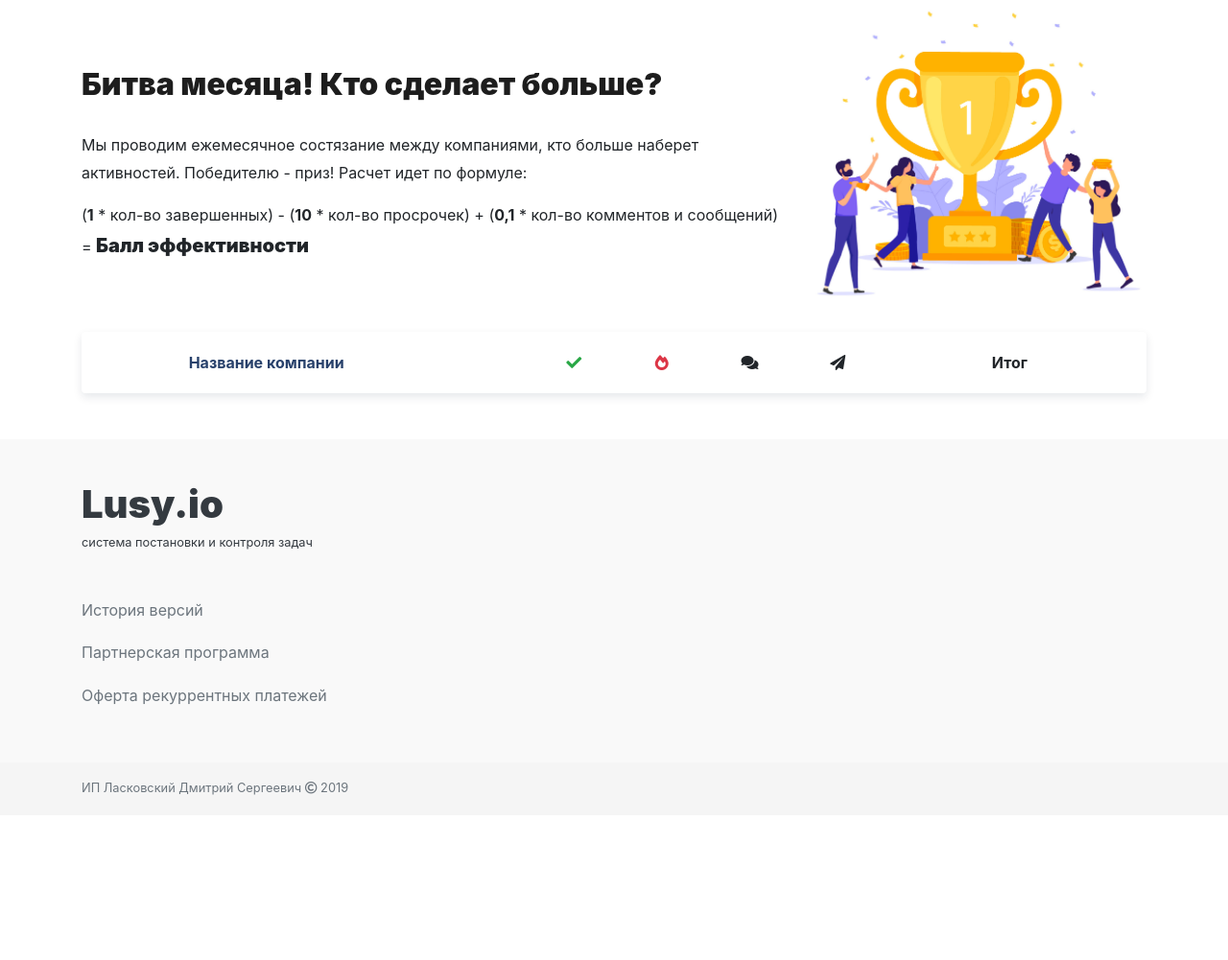
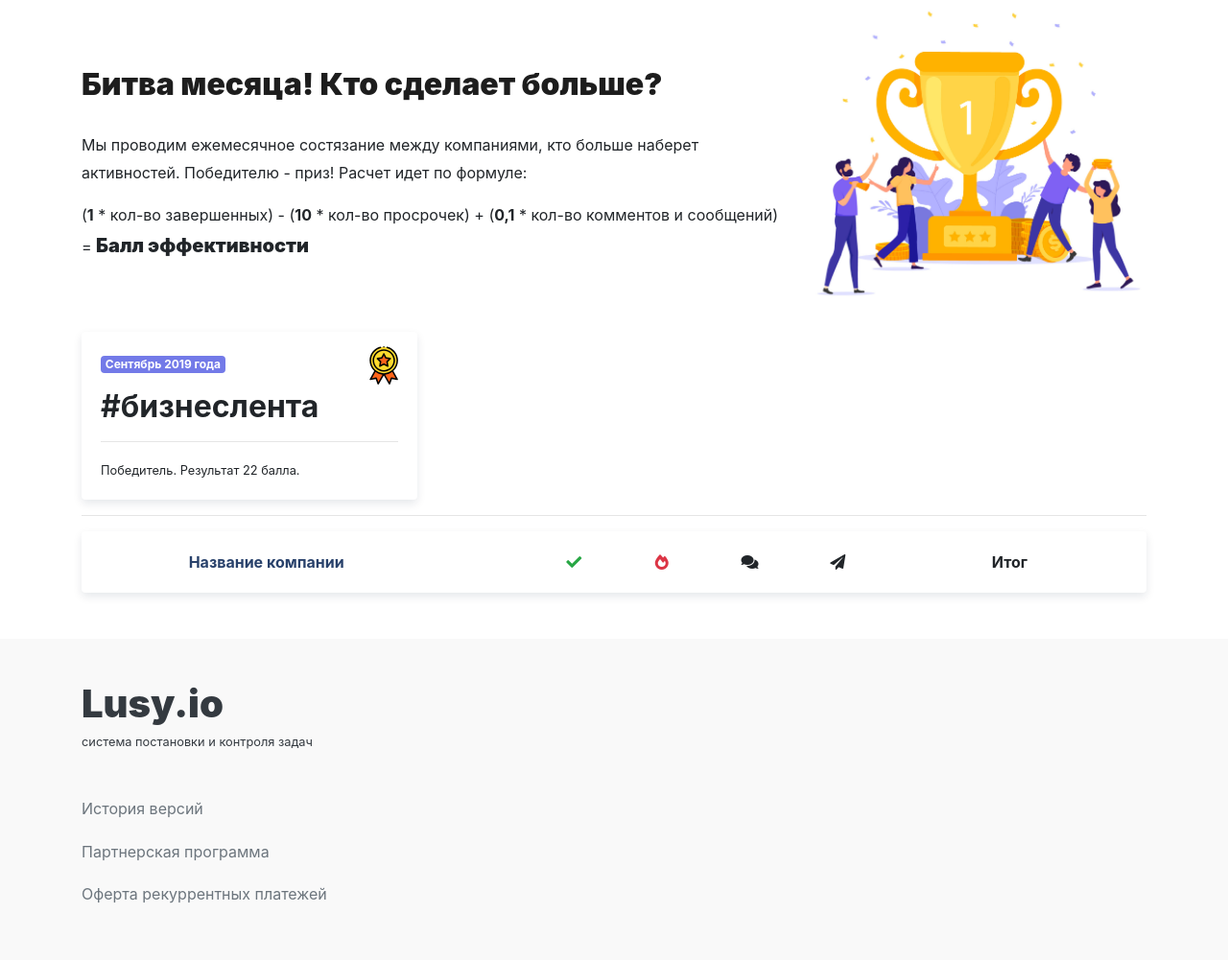
Before and after one commit to lusyio/lusypublic, a PHP site: template app/views/chart/index.php in a window 1280 px wide. Shown: the part 94-1095 px from the top of the page at 96% size. Before the commit the page ends 923 px from the top, so only its background shows below. Run offline with PHP 8.4, Linux system fonts and the light colour scheme; the template is opened without the code that fills it, so the values that code supplies are empty; some libraries are stand-ins or nearby versions.

Commit message:
Фронт для победителей чарта

```diff
--- a/app/views/chart/index.php
+++ b/app/views/chart/index.php
@@ -14,6 +14,20 @@
             <img src="/public/images/winner.jpg">
         </div>
     </div>
+    <div class="row">
+        <div class="col-sm-4">
+            <div class="card">
+                <div class="card-body position-relative">
+                    <img class="chart-medal" src="/public/svg/medal.svg" />
+                    <span class="badge badge-primary mb-3">Сентябрь 2019 года</span>
+                    <h2 class="font-weight-bold">#бизнеслента</h2>
+                    <hr>
+                    <small>Победитель. Результат 22 балла.</small>
+                </div>
+            </div>
+        </div>
+    </div>
+    <hr>
     <div class="charts-container">
         <div class="card card-body headchart">
             <div class="row">
--- a/app/views/layouts/default.php
+++ b/app/views/layouts/default.php
@@ -7,7 +7,7 @@
 
     <!-- Bootstrap CSS -->
     <link rel="stylesheet" href="https://stackpath.bootstrapcdn.com/bootstrap/4.3.1/css/bootstrap.min.css">
-    <link rel="stylesheet" href="/public/css/custom.css?ver=13">
+    <link rel="stylesheet" href="/public/css/custom.css?ver=14">
     <link rel="shortcut icon" href="/public/images/favicon.png" type="image/x-icon">
     <link rel="stylesheet" href="https://use.fontawesome.com/releases/v5.6.3/css/all.css">
     <script src="https://ajax.googleapis.com/ajax/libs/jquery/3.3.1/jquery.min.js"></script>
--- a/public/css/custom.css
+++ b/public/css/custom.css
@@ -800,6 +800,14 @@ pricing-content {
 
 .blog-link:hover {
     background-color: #cbddfd;
+}
+
+
+.chart-medal {
+    position: absolute;
+    width: 40px;
+    right: 15px;
+    top: 15px;
 }
 
 .my-chart {
@@ -1220,6 +1228,7 @@ span.icon a:visited {
     color: #1d1d1d;
 }
 
+
 #tabLusyContent{
     padding: 65px 20px;
     background-color: #f2f3f8;
```
Also changed, not shown: public/svg/medal.svg (added).
